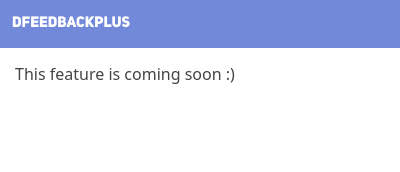
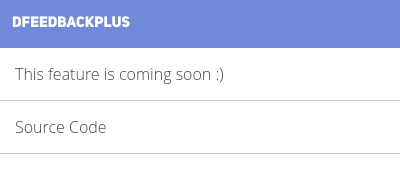
Before and after one commit to Dougley/DFeedbackPlus, a browser extension: page popup/index.html in a window 400 px wide. Drawn offline with Linux system fonts and the light colour scheme.

Commit message:
some misc changes

```diff
--- a/popup/css/popup.css
+++ b/popup/css/popup.css
@@ -1,4 +1,5 @@
 @font-face { font-family: 'Uni Sans Heavy'; src: url('/popup/fonts/UniSansHeavy.otf'); }
+@import url('https://fonts.googleapis.com/css?family=Open+Sans');
 
 html,
 body {
@@ -14,7 +15,7 @@ html {
   box-sizing: inherit;
 }
 body {
-  font-family: system-ui;
+  font-family: 'Open Sans', sans-serif;
   font-weight: 200;
   color: #444;
   padding: 0;
@@ -22,15 +23,10 @@ body {
   min-width: 315px;
   position: relative;
   font-size: 15px;
-  background: #fff;
 }
 a {
   outline: none;
   color: #3477db;
-}
-#popupContent {
-  opacity: 0;
-  transition: opacity 200ms ease;
 }
 #statusDetail a {
   color: #ffffff;
@@ -43,14 +39,11 @@ a {
 }
 .group {
   padding: 10px 0;
-}
-#optsCurrent,
-#optsAll,
-#optsSelected {
   border-bottom: 1px solid #ccc;
 }
 
 .menuOption {
+  display: block;
   line-height: 2em;
   font-size: 16px;
   white-space: nowrap;
--- a/popup/index.html
+++ b/popup/index.html
@@ -7,12 +7,17 @@
 	<div id="header">
 		<span>DFeedbackPlus</span>
 	</div>
-	<div id="popupContent" style="opacity: 1;">
+	<div id="popupContent">
 		<div class="group">
-			<div class="menuOption" id="clickable">
+			<div class="menuOption" id="veryLegitMenuOption">
 				<span class="optionText">This feature is coming soon :)</span>
 			</div>
-		</div>
+        </div>
+        <div class="group">
+            <div class="menuOption" id="sourceCodeOption">
+                <span class="optionText">Source Code</span>
+            </div>
+        </div>
 	</div>
   </body>
   <script type="text/javascript" src="js/popup.js"></script>
--- a/popup/js/popup.js
+++ b/popup/js/popup.js
@@ -1,10 +1,19 @@
 (() => {
   document
-  .getElementById('clickable')
+  .getElementById('veryLegitMenuOption')
   .addEventListener('click', function(e) {
     chrome.tabs.create({
         url: 'https://www.youtube.com/watch?v=dQw4w9WgXcQ'
     });
   window.close();
   })
+
+  document
+  .getElementById('sourceCodeOption')
+  .addEventListener('click', function(e) {
+    chrome.tabs.create({
+        url: 'https://github.com/Dougley/DFeedbackPlus'
+    });
+  window.close();
+  })
 })()
```
Also changed, not shown: manifest.json, 2 other files.
